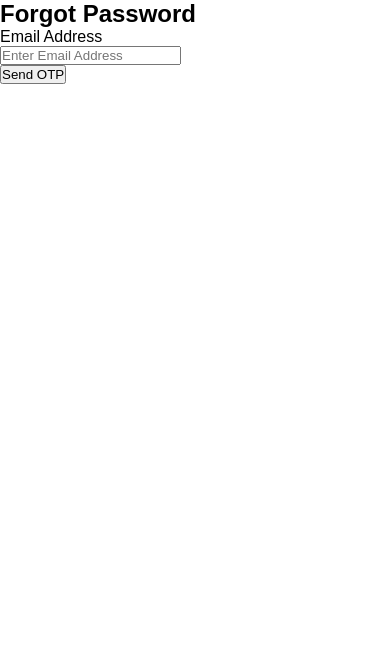
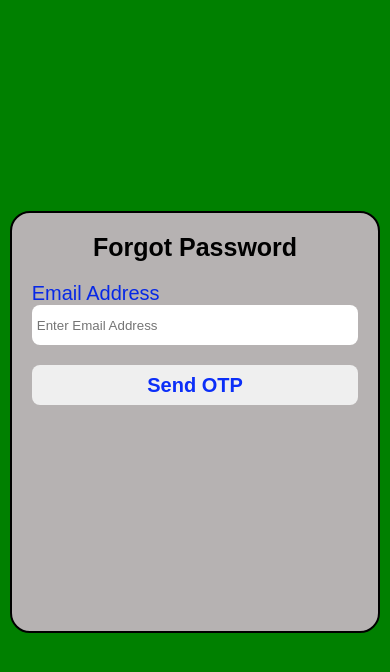
Before and after one commit to adewaleftk/piclit-frontend, a React (Vite) app: page /forgot in a window 390 px wide. Shown: the top 672 px of the page. Built offline with nearby package versions, Linux system fonts and the light colour scheme.

Commit message:
reset password page added

```diff
--- a/package.json
+++ b/package.json
@@ -12,7 +12,7 @@
   "dependencies": {
     "react": "^18.2.0",
     "react-dom": "^18.2.0",
-    "react-router-dom": "^6.14.2"
+    "react-router-dom": "^6.15.0"
   },
   "devDependencies": {
     "@types/react": "^18.2.15",
--- a/src/assets/components/Navbar.jsx
+++ b/src/assets/components/Navbar.jsx
@@ -8,8 +8,8 @@ function Navbar() {
             <p><span className='pic'>Pic</span><span className='lit'>Lit</span></p>
         </div>
         <div className='nav-links'>
-            <NavLink to ="/login">Login</NavLink>
-            <NavLink to ="/register">Sign Up</NavLink>
+            <NavLink to='/login'>Login</NavLink>
+            <NavLink to="/register">Sign Up</NavLink>
         </div>
     </div>
   )
--- a/src/assets/pages/ForgotPassword.jsx
+++ b/src/assets/pages/ForgotPassword.jsx
@@ -8,7 +8,8 @@ function ForgotPassword() {
       setEmail(e.target.value);
     };
   return (
-    <div>
+    <div className='forgot-password'>
+      <div className='forgot-password--box'>
         <h2>Forgot Password</h2>
         <div className='form-group'>
                 <p><label htmlFor="email">Email Address</label></p>
@@ -22,6 +23,7 @@ function ForgotPassword() {
                 />
           </div>
           <button>Send OTP</button>
+        </div>
     </div>
   )
 }
--- a/src/assets/pages/Homepage.jsx
+++ b/src/assets/pages/Homepage.jsx
@@ -1,7 +1,14 @@
 import '../styles/homepage.css'
 import Navbar from '../components/Navbar'
+import { useNavigate } from 'react-router-dom'
 
 function Homepage() {
+  const navigate = useNavigate();
+
+  function handleTryItNow(event) {
+    event.preventDefault;
+    navigate('/compress');
+  }
   return (
     <div className='homepage'>
         <Navbar />
@@ -9,7 +16,7 @@ function Homepage() {
             <p>Introducing the coolest and fastest way of compressing your images</p>
             <p>without reducing the image&apos;s quality</p>
             <p>Guess What??? It&apos;s absolutely free</p>
-            <button>Try it Now!</button>
+            <button onClick={handleTryItNow}>Try it Now!</button>
         </div>
     </div>
   )
--- a/src/assets/pages/Login.jsx
+++ b/src/assets/pages/Login.jsx
@@ -87,7 +87,7 @@ function Login() {
             />
             </div>
             <button onClick={handleLoginSubmit}>Login</button>
-            <span>Forgot Password? <NavLink to="/reset">Reset Password</NavLink></span>
+            <span>Forgot Password? <NavLink to="/forgot">Reset Password</NavLink></span>
         </div>
     </div>
   )
--- a/src/assets/pages/ResetPassword.jsx
+++ b/src/assets/pages/ResetPassword.jsx
@@ -1,4 +1,5 @@
 import { useState } from 'react';
+import '../styles/resetpassword.css'
 
 function ResetPassword() {
   const [newPassword, setNewPassword] = useState('');
@@ -11,9 +12,9 @@ function ResetPassword() {
   };
 
   return (
-    <div>
-      <h1>Reset Your Password</h1>
-      <form onSubmit={handleSubmit}>
+    <div className='reset-password'>
+        <div className='reset-password--box'>
+        <h2>Reset Your Password</h2>
         <label htmlFor="new-password">New Password:</label>
         <input
           type="password"
@@ -39,8 +40,7 @@ function ResetPassword() {
         {/* Display validation errors here if needed */}
 
         <button type="submit">Reset Password</button>
-      </form>
-
+        </div>
       {/* Display success message here if the password reset was successful */}
     </div>
   );
--- a/src/assets/styles/forgotpassword.css
+++ b/src/assets/styles/forgotpassword.css
@@ -0,0 +1,128 @@
+.forgot-password {
+    background: green;
+    height: 100vh;
+    display: flex;
+    flex-direction: column;
+    justify-content: center;
+    align-items: center;
+}
+
+.forgot-password--box {
+    border: 2px solid black;
+    height: 70%;
+    display: flex;
+    flex-direction: column;
+    border-radius: 20px;
+    padding: 20px;
+    width: 40%;
+    background: rgb(182, 178, 178);
+}
+
+.forgot-password--box h2 {
+    font-size: 25px;
+    text-align: center;
+}
+
+.forgot-password--box label {
+    font-size: 20px;
+}
+
+.forgot-password--box input {
+    height: 40px;
+    border-radius: 8px;
+    border: none;
+    padding: 5px;
+    width: 100%;
+}
+
+.forgot-password--box button {
+    height: 40px;
+    margin-top: 20px;
+    font-size: 20px;
+    font-weight: 600;
+    border-radius: 8px;
+    border: none;
+    margin-bottom: 10px;
+    color: rgba(6, 42, 248, 0.979);
+}
+
+.forgot-password--box button:hover {
+    color: orangered;
+}
+
+.forgot-password--box p {
+    margin-top: 20px;
+    color: rgb(7, 40, 230);
+}
+
+.forgot-password--box span a {
+    color: blue;
+    font-weight: 600;
+    text-decoration: none;
+}
+
+
+@media only screen and (max-width: 768px) {
+    .forgot-password {
+        background: green;
+        height: 100vh;
+        display: flex;
+        flex-direction: column;
+        justify-content: center;
+        align-items: center;
+    }
+
+    .forgot-password--box {
+        border: 2px solid black;
+        height: 50%;
+        display: flex;
+        flex-direction: column;
+        border-radius: 20px;
+        padding: 20px;
+        width: 95%;
+        background: rgb(182, 178, 178);
+    }
+
+    .forgot-password--box h2 {
+        font-size: 25px;
+        text-align: center;
+    }
+
+    .forgot-password--box label {
+        font-size: 20px;
+    }
+
+    .forgot-password--box input {
+        height: 40px;
+        border-radius: 8px;
+        border: none;
+        padding: 5px;
+        width: 100%;
+    }
+
+    .forgot-password--box button {
+        height: 40px;
+        margin-top: 20px;
+        font-size: 20px;
+        font-weight: 600;
+        border-radius: 8px;
+        border: none;
+        margin-bottom: 10px;
+        color: rgba(6, 42, 248, 0.979);
+    }
+
+    .forgot-password--box button:hover {
+        color: orangered;
+    }
+
+    .forgot-password--box p {
+        margin-top: 20px;
+        color: rgb(7, 40, 230);
+    }
+
+    .forgot-password--box span a {
+        color: blue;
+        font-weight: 600;
+        text-decoration: none;
+    }
+}
--- a/src/assets/styles/homepage.css
+++ b/src/assets/styles/homepage.css
@@ -85,7 +85,7 @@
 
 
 
-html, .homepage-body { height: 100%; }
+ /* .homepage-body { height: 90vh; } */
 
 .homepage-body {
     background: radial-gradient(circle, lemonchiffon, rgb(223, 68, 68) 25%, skyblue);
@@ -93,7 +93,7 @@ html, .homepage-body { height: 100%; }
 }
 
 .homepage-body:after {
-    content: '';
+    content: bo;
     position: absolute;
     top: 0; right: 0; left: 0; bottom: 0;
     background: radial-gradient(circle, transparent, rgb(95, 83, 83) 25%, transparent);
--- a/src/assets/styles/imageupload.css
+++ b/src/assets/styles/imageupload.css
@@ -45,3 +45,57 @@
 .compressed-image {
     border: 1px solid red;
 }
+
+
+
+
+@media only screen and (max-width: 768px) {
+    .image-upload {
+        background: green;
+        height: 100vh;
+        display: flex;
+        flex-direction: column;
+        justify-content: center;
+        align-items: center;
+    }
+
+    .image-upload--box {
+        border: 2px solid black;
+        height: 70%;
+        display: flex;
+        flex-direction: column;
+        border-radius: 20px;
+        padding: 20px;
+        width: 95%;
+        background: rgb(182, 178, 178);
+    }
+
+    .image-upload--box h2 {
+        font-size: 25px;
+        text-align: center;
+    }
+
+    .image-upload--box input {
+        height: 40px;
+        border-radius: 8px;
+        border: none;
+        padding: 5px;
+        width: 100%;
+    }
+
+    .image-upload--box button {
+        height: 40px;
+        margin-top: 20px;
+        font-size: 20px;
+        font-weight: 600;
+        border-radius: 8px;
+        border: none;
+        margin-bottom: 10px;
+        color: rgba(6, 42, 248, 0.979);
+    }
+
+    .compressed-image {
+        border: 1px solid red;
+    }
+
+}
--- a/src/assets/styles/navbar.css
+++ b/src/assets/styles/navbar.css
@@ -21,6 +21,10 @@
 
 .pic {
     color: red;
+}
+
+.lit {
+    color: black;
 }
 
 .navbar .nav-links {
@@ -69,6 +73,10 @@
         color: red;
     }
 
+    .lit {
+        color: black;
+    }
+
     .navbar .nav-links {
         margin-right: 0px;
         display: flex;
--- a/src/assets/styles/resetpassword.css
+++ b/src/assets/styles/resetpassword.css
@@ -0,0 +1,128 @@
+.reset-password {
+    background: green;
+    height: 100vh;
+    display: flex;
+    flex-direction: column;
+    justify-content: center;
+    align-items: center;
+}
+
+.reset-password--box {
+    border: 2px solid black;
+    height: 70%;
+    display: flex;
+    flex-direction: column;
+    border-radius: 20px;
+    padding: 20px;
+    width: 40%;
+    background: rgb(182, 178, 178);
+}
+
+.reset-password--box h2 {
+    font-size: 25px;
+    text-align: center;
+}
+
+.reset-password--box label {
+    font-size: 20px;
+}
+
+.reset-password--box input {
+    height: 40px;
+    border-radius: 8px;
+    border: none;
+    padding: 5px;
+    width: 100%;
+}
+
+.reset-password--box button {
+    height: 40px;
+    margin-top: 20px;
+    font-size: 20px;
+    font-weight: 600;
+    border-radius: 8px;
+    border: none;
+    margin-bottom: 10px;
+    color: rgba(6, 42, 248, 0.979);
+}
+
+.reset-password--box button:hover {
+    color: orangered;
+}
+
+.reset-password--box p {
+    margin-top: 20px;
+    color: rgb(7, 40, 230);
+}
+
+.reset-password--box span a {
+    color: blue;
+    font-weight: 600;
+    text-decoration: none;
+}
+
+
+@media only screen and (max-width: 768px) {
+    .reset-password {
+        background: green;
+        height: 100vh;
+        display: flex;
+        flex-direction: column;
+        justify-content: center;
+        align-items: center;
+    }
+
+    .reset-password--box {
+        border: 2px solid black;
+        height: 50%;
+        display: flex;
+        flex-direction: column;
+        border-radius: 20px;
+        padding: 20px;
+        width: 95%;
+        background: rgb(182, 178, 178);
+    }
+
+    .reset-password--box h2 {
+        font-size: 25px;
+        text-align: center;
+    }
+
+    .reset-password--box label {
+        font-size: 20px;
+    }
+
+    .reset-password--box input {
+        height: 40px;
+        border-radius: 8px;
+        border: none;
+        padding: 5px;
+        width: 100%;
+    }
+
+    .reset-password--box button {
+        height: 40px;
+        margin-top: 20px;
+        font-size: 20px;
+        font-weight: 600;
+        border-radius: 8px;
+        border: none;
+        margin-bottom: 10px;
+        color: rgba(6, 42, 248, 0.979);
+    }
+
+    .reset-password--box button:hover {
+        color: orangered;
+    }
+
+    .reset-password--box p {
+        margin-top: 20px;
+        color: rgb(7, 40, 230);
+    }
+
+    .reset-password--box span a {
+        color: blue;
+        font-weight: 600;
+        text-decoration: none;
+    }
+}
```
Also changed, not shown: vercel.json (added), 1 other file (tests, documents, lock files or other folders).
